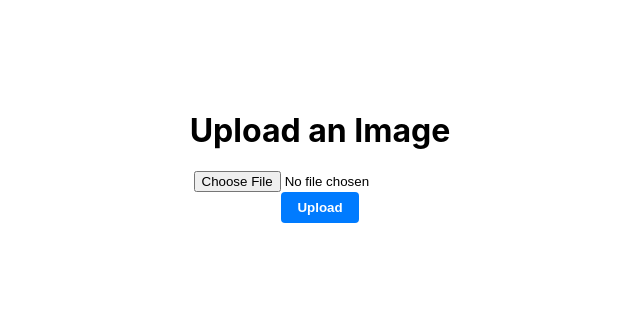
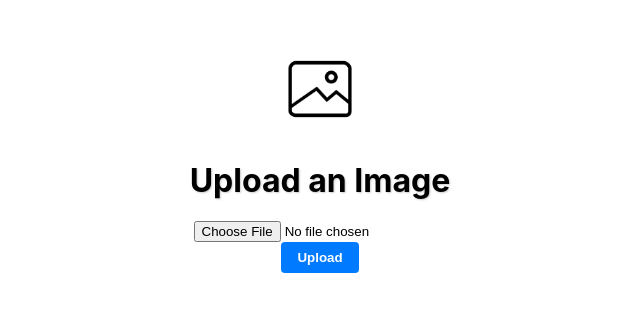
Before and after one commit to majdaltouzach/CougHacks2025, a React (Create React App) app in the folder photo_metadata_handler/frontend/: page / in a window 1280 px wide. Shown: the part 164-476 px from the top of the page, without its empty margins (320-960 px from the left). Built offline with nearby package versions, Linux system fonts and the light colour scheme.

Commit message:
Updated Header size and image

```diff
--- a/photo_metadata_handler/frontend/src/UploadForm.css
+++ b/photo_metadata_handler/frontend/src/UploadForm.css
@@ -1,7 +1,6 @@
 /* UploadForm.module.css */
 .uploadContainer{
     position: fixed;
-
     height: 80vh;
     width: 100vw;
     display: flex;
@@ -13,6 +12,10 @@
     cursor: pointer;
 }
 
+.header{
+    font-size:xx-large;
+    text-shadow: 1px 1px 2px rgba(0,0,0,0.2);
+}
 .uploadContainer button {
     padding: 0.5rem 1rem;
     background-color: #007bff;
@@ -26,3 +29,9 @@
 .uploadContainer button:hover {
     background-color: #0056b3;
 }
+
+.uploadImage{
+    width: 100px;
+    height: auto;
+    object-fit: contain;
+}
--- a/photo_metadata_handler/frontend/src/components/UploadForm.tsx
+++ b/photo_metadata_handler/frontend/src/components/UploadForm.tsx
@@ -22,7 +22,13 @@ const UploadForm = () => {
 
     return (
       <div className = "uploadContainer">
-        <h1> { askInput } </h1>
+
+        <img
+          src="/stockImgIcon.png"
+          alt="logo192.png"
+          className="uploadImage"
+        />
+        <h1 className="header"> { askInput } </h1>
         <input
           type="file"
           accept="image/*"
```
Also changed, not shown: photo_metadata_handler/frontend/public/stockImgIcon.png (added).
